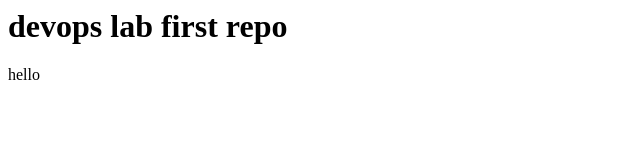
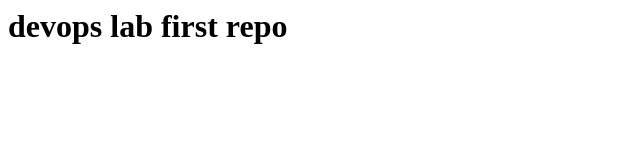
Before and after one commit to saa-007/devops-lab-repo, a plain HTML site: page index.html in a window 1280 px wide. Shown: the full height of the page, 0-640 px from the left. Drawn offline with Linux system fonts and the light colour scheme.

Commit message:
Update index.html

```diff
--- a/index.html
+++ b/index.html
@@ -1,2 +1 @@
 <h1> devops lab first repo </h1>
-<body>hello</body>
```
